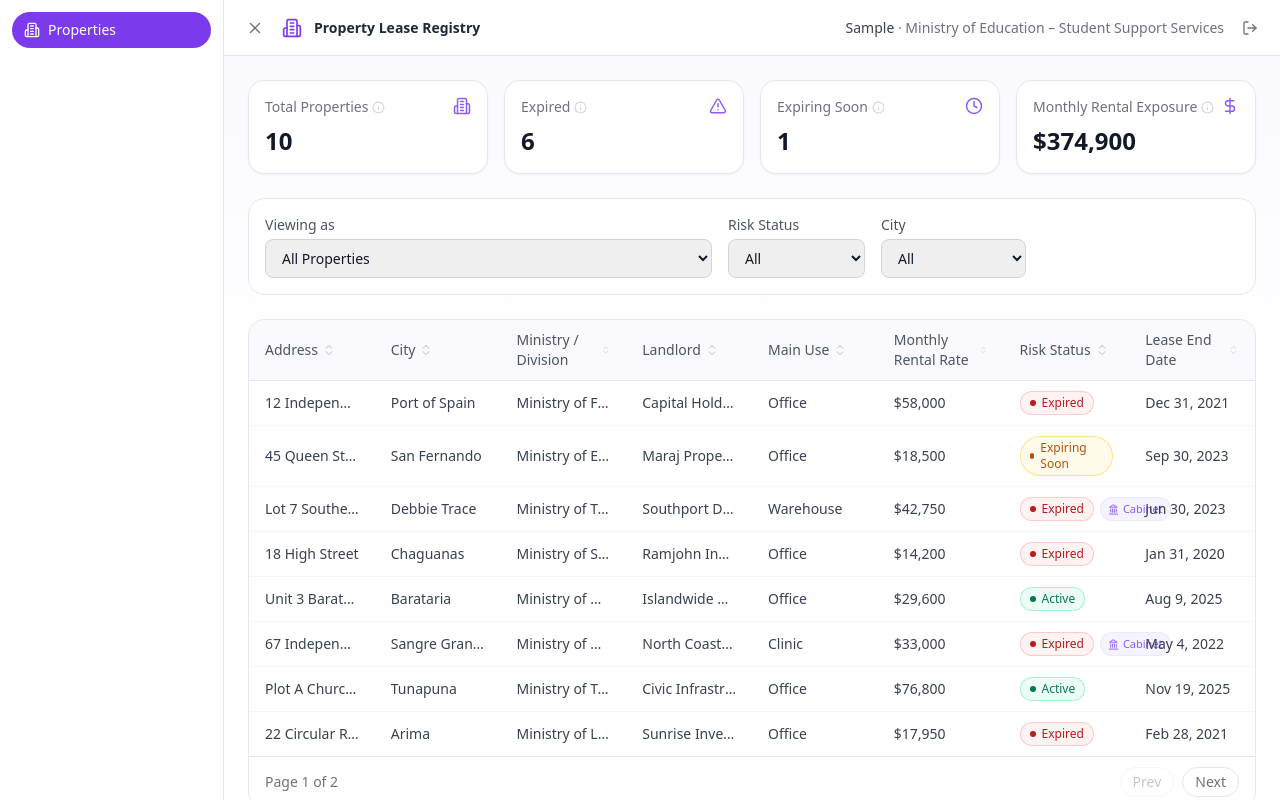
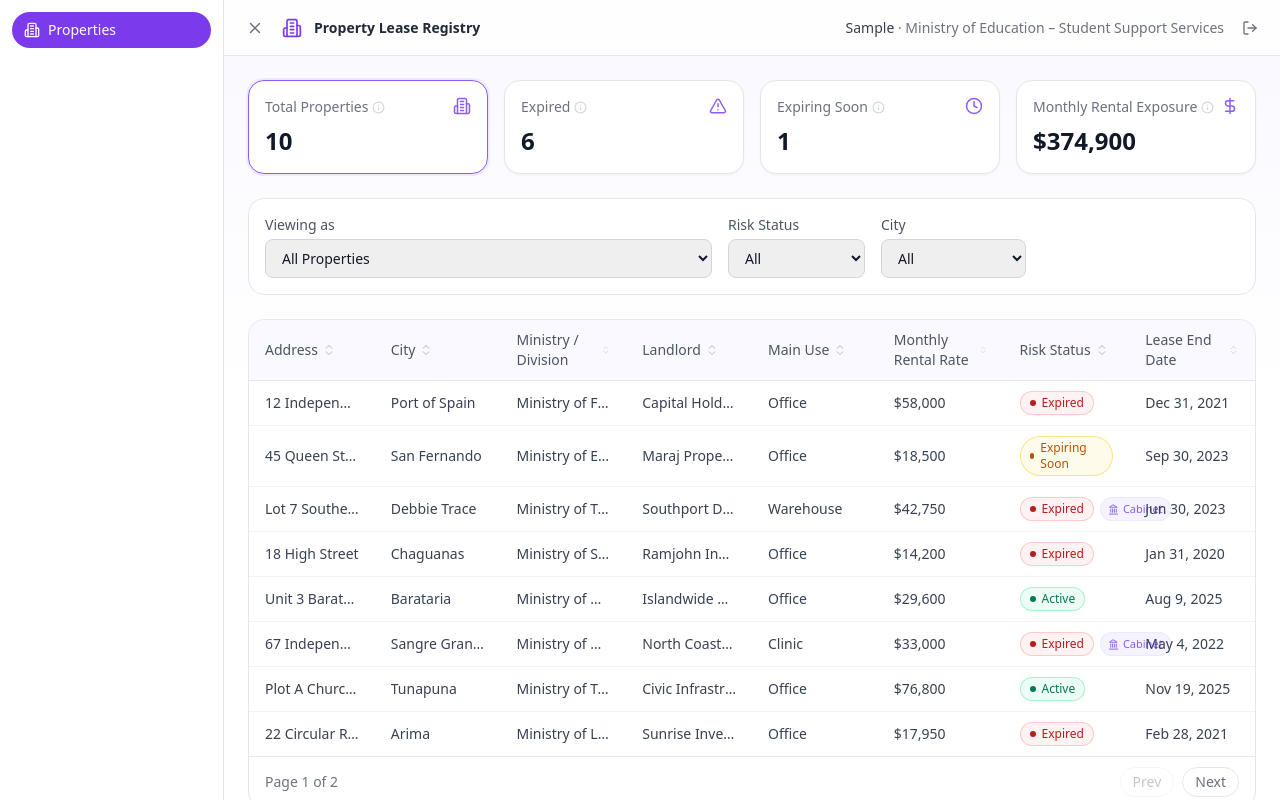
Before and after one commit to rajul0616/prototype-component-library, a React (Vite) app: page / in a window 1280 px wide. Both pictures are taken after typing "Sample" into the empty fields and a click on the button "Continue". Built offline with nearby package versions, Linux system fonts and the light colour scheme.

Commit message:
Make metric cards clickable filters; widen identity gate division dropdown

```diff
--- a/src/components/dashboard/MetricCard.jsx
+++ b/src/components/dashboard/MetricCard.jsx
@@ -1,9 +1,17 @@
-// Single stat card. Props: label, value, trend { value, direction: 'up'|'down' } (optional), icon (component, optional), description (optional, shown in a hover tooltip).
+// Single stat card. Props: label, value, trend { value, direction: 'up'|'down' } (optional), icon (component, optional), description (optional, shown in a hover tooltip), onClick + active (optional, makes the card a filter toggle).
 import { TrendingUp, TrendingDown, Info } from 'lucide-react'
 
-export default function MetricCard({ label, value, trend, icon: Icon, description }) {
+export default function MetricCard({ label, value, trend, icon: Icon, description, onClick, active }) {
+  const Wrapper = onClick ? 'button' : 'div'
+
   return (
-    <div className="rounded-2xl border border-gray-200 bg-white p-4 shadow-sm">
+    <Wrapper
+      type={onClick ? 'button' : undefined}
+      onClick={onClick}
+      className={`w-full rounded-2xl border p-4 text-left shadow-sm transition-colors ${
+        active ? 'border-violet-500 ring-2 ring-violet-100' : 'border-gray-200'
+      } bg-white ${onClick ? 'cursor-pointer hover:border-violet-300' : ''}`}
+    >
       <div className="flex items-start justify-between">
         <span className="flex items-center gap-1 text-sm font-medium text-gray-500">
           {label}
@@ -36,6 +44,6 @@ export default function MetricCard({ label, value, trend, icon: Icon, descriptio
           </span>
         ) : null}
       </div>
-    </div>
+    </Wrapper>
   )
 }
--- a/src/features/leases/Dashboard.jsx
+++ b/src/features/leases/Dashboard.jsx
@@ -104,24 +104,34 @@ export default function Dashboard({ properties, onSelectProperty }) {
       : withRisk.filter((p) => p.riskLabel === riskFilter)
   }, [properties, viewingAs, selectedLandlord, cityFilter, riskFilter])
 
+  function toggleRiskFilter(status) {
+    setRiskFilter((prev) => (prev === status ? 'all' : status))
+  }
+
   const metrics = [
     {
       label: 'Total Properties',
       value: rows.length,
       icon: Building2,
-      description: 'Number of properties currently matching your division, landlord, risk, and city filters.',
+      description: 'Number of properties currently matching your division, landlord, risk, and city filters. Click to clear the risk status filter.',
+      onClick: () => setRiskFilter('all'),
+      active: riskFilter === 'all',
     },
     {
       label: 'Expired',
       value: rows.filter((p) => p.riskLabel === 'Expired').length,
       icon: AlertTriangle,
-      description: "Properties whose lease end date has already passed as of today's date.",
+      description: "Properties whose lease end date has already passed as of today's date. Click to filter the table below.",
+      onClick: () => toggleRiskFilter('Expired'),
+      active: riskFilter === 'Expired',
     },
     {
       label: 'Expiring Soon',
       value: rows.filter((p) => p.riskLabel === 'Expiring Soon').length,
       icon: Clock,
-      description: 'Properties whose lease ends within the next 90 days and is not yet expired.',
+      description: 'Properties whose lease ends within the next 90 days and is not yet expired. Click to filter the table below.',
+      onClick: () => toggleRiskFilter('Expiring Soon'),
+      active: riskFilter === 'Expiring Soon',
     },
     {
       label: 'Monthly Rental Exposure',
--- a/src/features/leases/IdentityGate.jsx
+++ b/src/features/leases/IdentityGate.jsx
@@ -18,7 +18,7 @@ export default function IdentityGate({ divisions, onSubmit }) {
 
   return (
     <div className="flex min-h-screen items-center justify-center bg-gradient-to-b from-violet-50 via-white to-white px-4">
-      <div className="w-full max-w-sm rounded-2xl border border-gray-200 bg-white p-6 shadow-sm">
+      <div className="w-full max-w-lg rounded-2xl border border-gray-200 bg-white p-6 shadow-sm">
         <div className="mb-4 flex justify-center">
           <Building2 size={28} className="text-violet-600" />
         </div>
```
